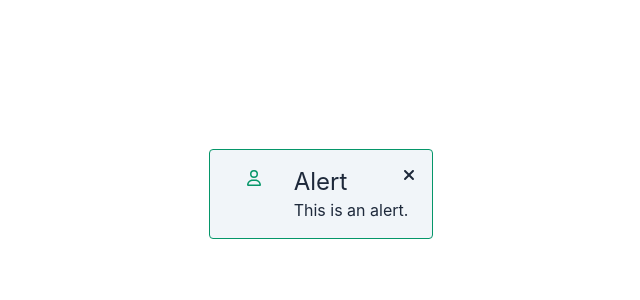
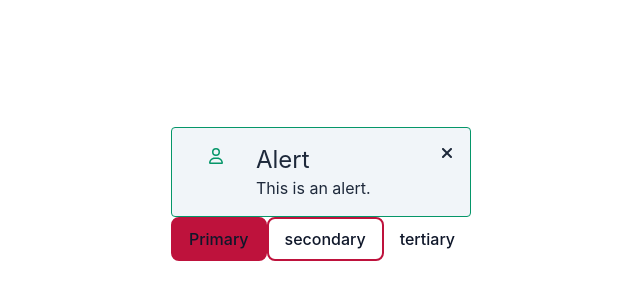
Before and after one commit to bashirkarimi/react-storybook, a React (Vite) app: page / in a window 1280 px wide. Shown: the part 206-506 px from the top of the page, without its empty margins (319-959 px from the left). Built offline with nearby package versions, Linux system fonts and the light colour scheme.

Commit message:
feat: create component for button

```diff
--- a/src/App.jsx
+++ b/src/App.jsx
@@ -1,4 +1,5 @@
 import Alert from './components/Alert';
+import Button from './components/Button';
 import {  faUser } from '@fortawesome/free-regular-svg-icons'
 
 import './App.css';
@@ -8,6 +9,9 @@ function App() {
   return (
     <>
       <Alert title="Alert" text="This is an alert." alertType='info' icon={faUser} closeable={true} />
+      <Button  variant='primary'>Primary</Button>
+      <Button  variant='secondary'>secondary</Button>
+      <Button  variant='tertiary'>tertiary</Button>
     </>
   );
 }
--- /dev/null
+++ b/src/components/Button.tsx
@@ -0,0 +1,32 @@
+type ButtonProps = {
+  variant: 'primary' | 'secondary' | 'tertiary';
+  size: 'small' | 'medium' | 'large';
+  children: React.ReactNode;
+  onClick: () => void;
+};
+
+const Button = ({ variant = 'primary', size = 'medium', onClick, children }: ButtonProps) => {
+  const variantClasses = {
+    primary: 'bg-rose-700 border-rose-700 border-2 text-slate-50 hover:bg-rose-800 hover:border-rose-800',
+    secondary: 'bg-transparent border-2 border-rose-700 hover:border-rose-700 hover:bg-rose-700 hover:text-slate-50',
+    tertiary: 'bg-transparent text-gray-900 border-0 outline-0 hover:border-0  hover:text-slate-950',
+  };
+
+  const sizeClasses = {
+    small: 'px-2 py-1',
+    medium: 'px-4 py-2',
+    large: 'px-6 py-3',
+  }
+
+  return (
+    <button
+      className={`button text-slate-900 hover:outline-0 transition-colors ${variantClasses[variant]} ${sizeClasses[size]}`}
+      type="button"
+      onClick={onClick}
+    >
+      {children}
+    </button>
+  );
+};
+
+export default Button;
```
